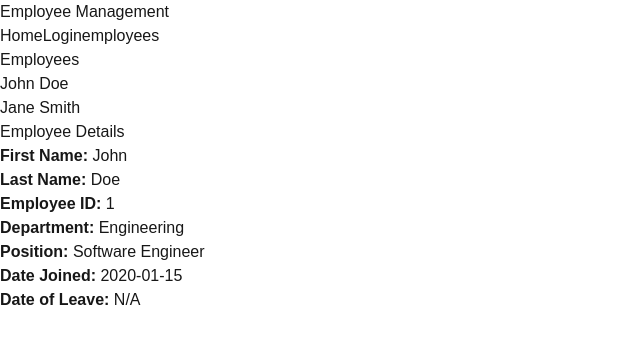
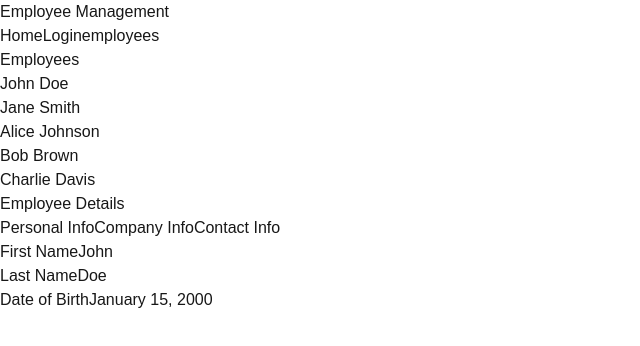
Before and after one commit to ssjlee93/sds-ui, a Next.js app: page /employees in a window 1280 px wide. Shown: the top 346 px of the page, without its empty margins (0-640 px from the left). Built offline with nearby package versions, Linux system fonts and the light colour scheme.

Commit message:
added tabs on employees page

```diff
--- /dev/null
+++ b/src/data/employees.data.js
@@ -0,0 +1,98 @@
+export const employees = [
+    {
+        id: 1,
+        personalInfo: {
+            firstName: 'John',
+            lastName: 'Doe',
+            dateOfBirth: '2000-01-15'
+        },
+        contactInfo: {
+            email: 'john.doe@samsung.com',
+            phone: '1234567890',
+            address: '123 Main St, Springfield, IL 62701'
+        },
+        companyInfo: {
+            department: 'Engineering',
+            jobTitle: 'Software Engineer',
+            startDate: '2020-01-15',
+            endDate: null,
+        }
+    },
+    {
+        id: 2,
+        personalInfo: {
+            firstName: 'Jane',
+            lastName: 'Smith',
+            dateOfBirth: '1985-12-25' // Add date of birth if available
+        },
+        contactInfo: {
+            email: 'jane.smith@samsung.com',
+            phone: '2019876543',
+            address: '456 Elm St, Metropolis, NY 10001'
+        },
+        companyInfo: {
+            department: 'Marketing',
+            jobTitle: 'Marketing Manager',
+            startDate: '2019-03-22',
+            endDate: '2021-06-30',
+        }
+    },
+    {
+        id: 3,
+        personalInfo: {
+            firstName: 'Alice',
+            lastName: 'Johnson',
+            dateOfBirth: '1990-07-14'
+        },
+        contactInfo: {
+            email: 'alice.johnson@samsung.com',
+            phone: '3125551234',
+            address: '789 Oak St, Chicago, IL 60601'
+        },
+        companyInfo: {
+            department: 'Sales',
+            jobTitle: 'Sales Representative',
+            startDate: '2018-05-10',
+            endDate: null,
+        }
+    },
+    {
+        id: 4,
+        personalInfo: {
+            firstName: 'Bob',
+            lastName: 'Brown',
+            dateOfBirth: '1978-11-02'
+        },
+        contactInfo: {
+            email: 'bob.brown@samsung.com',
+            phone: '4155555678',
+            address: '101 Pine St, San Francisco, CA 94111'
+        },
+        companyInfo: {
+            department: 'Human Resources',
+            jobTitle: 'HR Manager',
+            startDate: '2015-09-01',
+            endDate: null,
+        }
+    },
+    {
+        id: 5,
+        personalInfo: {
+            firstName: 'Charlie',
+            lastName: 'Davis',
+            dateOfBirth: '1982-03-30'
+        },
+        contactInfo: {
+            email: 'charlie.davis@samsung.com',
+            phone: '6175557890',
+            address: '202 Maple St, Boston, MA 02108'
+        },
+        companyInfo: {
+            department: 'Finance',
+            jobTitle: 'Financial Analyst',
+            startDate: '2017-11-15',
+            endDate: null,
+        }
+    },
+    // Add more employees as needed
+];
--- a/src/data/employees.js
+++ /dev/null
@@ -1,21 +0,0 @@
-export const employees = [
-  {
-    id: 1,
-    firstName: 'John',
-    lastName: 'Doe',
-    department: 'Engineering',
-    position: 'Software Engineer',
-    dateJoined: '2020-01-15',
-    dateOfLeave: null,
-  },
-  {
-    id: 2,
-    firstName: 'Jane',
-    lastName: 'Smith',
-    department: 'Marketing',
-    position: 'Marketing Manager',
-    dateJoined: '2019-03-22',
-    dateOfLeave: '2021-06-30',
-  },
-  // Add more employees as needed
-];
--- a/src/pages/employees/index.js
+++ b/src/pages/employees/index.js
@@ -1,9 +1,16 @@
 'use client';
 import { useState } from 'react';
-import { employees } from '../../data/employees';
+import { employees } from '@/data/employees.data';
+
+export function formatDate(dateString) {
+  if (!dateString) return 'N/A';
+  const options = { year: 'numeric', month: 'long', day: 'numeric' };
+  return new Date(dateString).toLocaleDateString('en-US', options);
+}
 
 export default function Employees() {
   const [selectedEmployee, setSelectedEmployee] = useState(employees[0]);
+  const [activeTab, setActiveTab] = useState('personal');
 
   return (
     <div className="flex min-h-screen bg-gray-50">
@@ -13,32 +20,113 @@ export default function Employees() {
           {employees.map((employee) => (
             <li
               key={employee.id}
-              className={`p-4 rounded-lg cursor-pointer transition-colors ${
-                selectedEmployee.id === employee.id ? 'bg-gray-200' : 'hover:bg-gray-100'
+              className={`p-4 rounded-lg cursor-pointer transition-colors ${selectedEmployee.id === employee.id ? 'bg-gray-200' : 'hover:bg-gray-100'
                 }`}
               onClick={() => setSelectedEmployee(employee)}
             >
-              <span className="text-lg font-medium text-gray-700">{employee.firstName} {employee.lastName}</span>
+              <span className="text-lg font-medium text-gray-700">{employee.personalInfo.firstName} {employee.personalInfo.lastName}</span>
             </li>
           ))}
         </ul>
       </aside>
-      <main className="w-3/4 p-10 bg-black ">
-        <h2 className="text-3xl font-semibold mb-6 text-indigo-600">Employee Details</h2>
+      <div className="w-3/4 p-10 bg-black">
+        <h2 className="text-3xl font-semibold mb-6 text-slate-100">Employee Details</h2>
+        <section className="mb-0">
+          <button
+            className={`px-4 py-2 rounded-md ${activeTab === 'personal' ? 'text-indigo-600' : 'text-gray-400'}`}
+            onClick={() => setActiveTab('personal')}
+          >
+            Personal Info
+          </button>
+          <button
+            className={`ml-2 px-4 py-2 rounded-md ${activeTab === 'company' ? 'text-indigo-600' : 'text-gray-400'}`}
+            onClick={() => setActiveTab('company')}
+          >
+            Company Info
+          </button>
+          <button
+            className={`ml-2 px-4 py-2 rounded-md ${activeTab === 'contact' ? 'text-indigo-600' : 'text-gray-400'}`}
+            onClick={() => setActiveTab('contact')}
+          >
+            Contact Info
+          </button>
+        </section>
+        <main className="bg-slate-300 p-6 rounded-lg shadow-md">
           {selectedEmployee ? (
+            <div>
+              {activeTab === 'personal' && (
                 <div className="space-y-4">
-            <p className="text-lg"><strong>First Name:</strong> {selectedEmployee.firstName}</p>
-            <p className="text-lg"><strong>Last Name:</strong> {selectedEmployee.lastName}</p>
-            <p className="text-lg"><strong>Employee ID:</strong> {selectedEmployee.id}</p>
-            <p className="text-lg"><strong>Department:</strong> {selectedEmployee.department}</p>
-            <p className="text-lg"><strong>Position:</strong> {selectedEmployee.position}</p>
-            <p className="text-lg"><strong>Date Joined:</strong> {selectedEmployee.dateJoined}</p>
-            <p className="text-lg"><strong>Date of Leave:</strong> {selectedEmployee.dateOfLeave ? selectedEmployee.dateOfLeave : 'N/A'}</p>
+                  <div className="mb-4">
+                    <label className="block text-lg font-medium text-gray-700">First Name</label>
+                    <input type="text" value={selectedEmployee.personalInfo.firstName} readOnly
+                      className="mt-1 block w-full p-2 border border-gray-300 rounded-md text-gray-500" />
+                  </div>
+                  <div className="mb-4">
+                    <label className="block text-lg font-medium text-gray-700">Last Name</label>
+                    <input type="text" value={selectedEmployee.personalInfo.lastName} readOnly
+                      className="mt-1 block w-full p-2 border border-gray-300 rounded-md text-gray-500" />
+                  </div>
+                  <div className="mb-4">
+                    <label className="block text-lg font-medium text-gray-700">Date of Birth</label>
+                    <input type="text" value={formatDate(selectedEmployee.personalInfo.dateOfBirth)} readOnly
+                      className="mt-1 block w-full p-2 border border-gray-300 rounded-md text-gray-500" />
+                  </div>
+                </div>
+              )}
+              {activeTab === 'company' && (
+                <div className="space-y-4">
+                  <div className="mb-4">
+                    <label className="block text-lg font-medium text-gray-700">Employee ID</label>
+                    <input type="text" value={selectedEmployee.id} readOnly
+                      className="mt-1 block w-full p-2 border border-gray-300 rounded-md text-gray-500" />
+                  </div>
+                  <div className="mb-4">
+                    <label className="block text-lg font-medium text-gray-700">Department</label>
+                    <input type="text" value={selectedEmployee.companyInfo.department} readOnly
+                      className="mt-1 block w-full p-2 border border-gray-300 rounded-md text-gray-500" />
+                  </div>
+                  <div className="mb-4">
+                    <label className="block text-lg font-medium text-gray-700">Position</label>
+                    <input type="text" value={selectedEmployee.companyInfo.jobTitle} readOnly
+                      className="mt-1 block w-full p-2 border border-gray-300 rounded-md text-gray-500" />
+                  </div>
+                  <div className="mb-4">
+                    <label className="block text-lg font-medium text-gray-700">Start Date</label>
+                    <input type="text" value={formatDate(selectedEmployee.companyInfo.startDate)} readOnly
+                      className="mt-1 block w-full p-2 border border-gray-300 rounded-md text-gray-500" />
+                  </div>
+                  <div className="mb-4">
+                    <label className="block text-lg font-medium text-gray-700">End Date</label>
+                    <input type="text" value={selectedEmployee.companyInfo.endDate ? formatDate(selectedEmployee.companyInfo.endDate) : 'N/A'} readOnly
+                      className="mt-1 block w-full p-2 border border-gray-300 rounded-md text-gray-500" />
+                  </div>
+                </div>
+              )}
+              {activeTab === 'contact' && (
+                <div className="space-y-4">
+                  <div className="mb-4">
+                    <label className="block text-lg font-medium text-gray-700">Email</label>
+                    <input type="text" value={selectedEmployee.contactInfo.email} readOnly
+                      className="mt-1 block w-full p-2 border border-gray-300 rounded-md text-gray-500" />
+                  </div>
+                  <div className="mb-4">
+                    <label className="block text-lg font-medium text-gray-700">Phone</label>
+                    <input type="text" value={selectedEmployee.contactInfo.phone} readOnly
+                      className="mt-1 block w-full p-2 border border-gray-300 rounded-md text-gray-500" />
+                  </div>
+                  <div className="mb-4">
+                    <label className="block text-lg font-medium text-gray-700">Address</label>
+                    <input type="text" value={selectedEmployee.contactInfo.address} readOnly
+                      className="mt-1 block w-full p-2 border border-gray-300 rounded-md text-gray-500" />
+                  </div>
+                </div>
+              )}
             </div>
           ) : (
             <p className="text-lg text-gray-600">Select an employee to see their details.</p>
           )}
         </main>
       </div>
+    </div>
   );
 }
```
Lines whose indentation alone changed are shown as unchanged.
